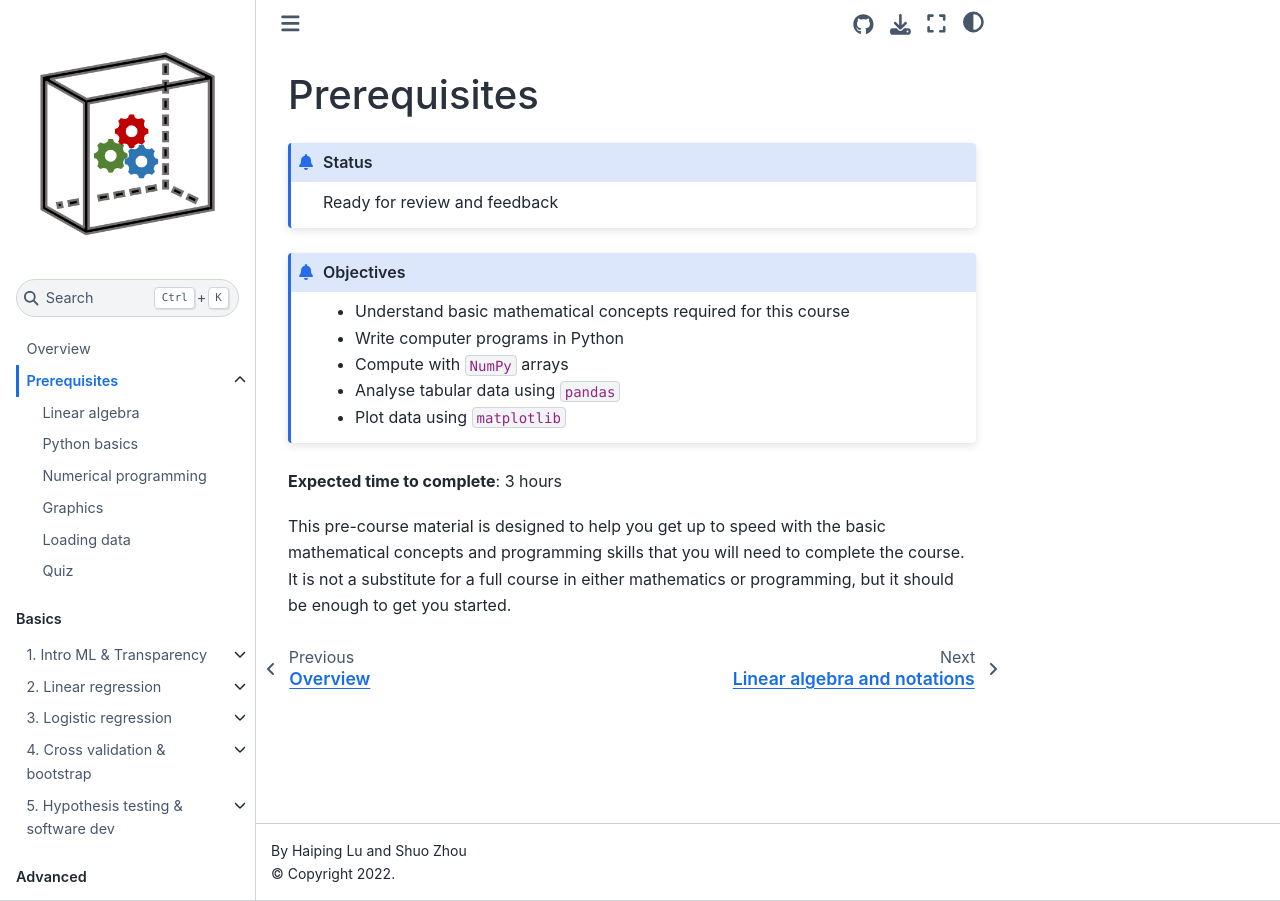
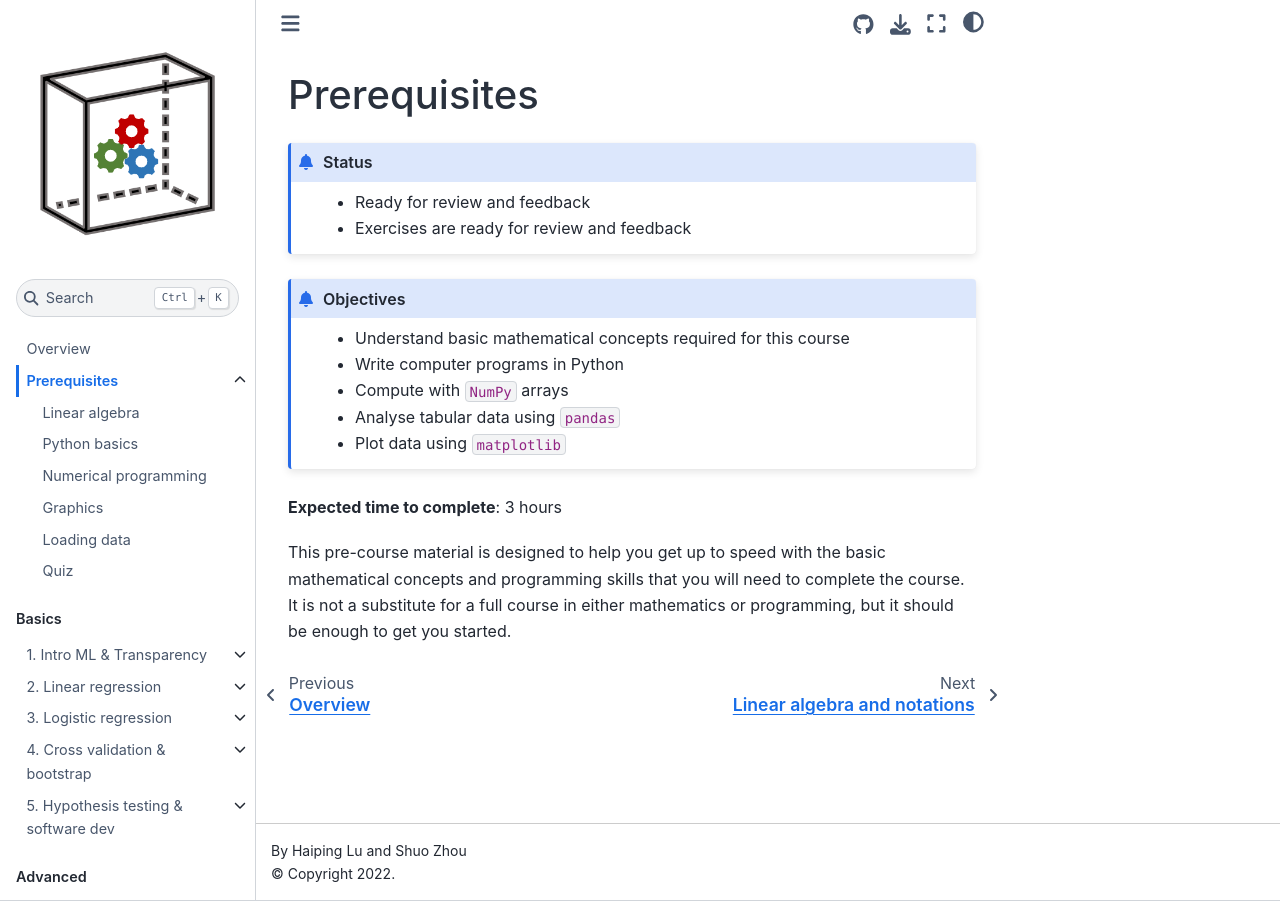
Before and after one commit to pykale/transparentML, a Jupyter Book: the page built from content/00-prereq/overview.md, in a window 1280 px wide. Built offline with Jupyter Book 1.0.4 settings and Sphinx 7.4.7 and the Sphinx Book theme 1.1.4, drawn with Linux system fonts in a browser that asks for light colours; pages that are not in the unit, such as notebooks, are missing from menus.

Commit message:
Exercises ready for review and feedback

````diff
--- a/content/00-prereq/overview.md
+++ b/content/00-prereq/overview.md
@@ -3,7 +3,9 @@
 <!-- **Question**: What do you need to know before starting this course? -->
 
 ```{admonition} Status
-Ready for review and feedback
+- Ready for review and feedback
+
+- Exercises are ready for review and feedback
 ```
 
 ```{admonition} Objectives
````
Also changed, not shown: content/00-prereq/basic-python.ipynb, content/00-prereq/loading-data.ipynb, content/images/fig1_loading_data.png (added).
